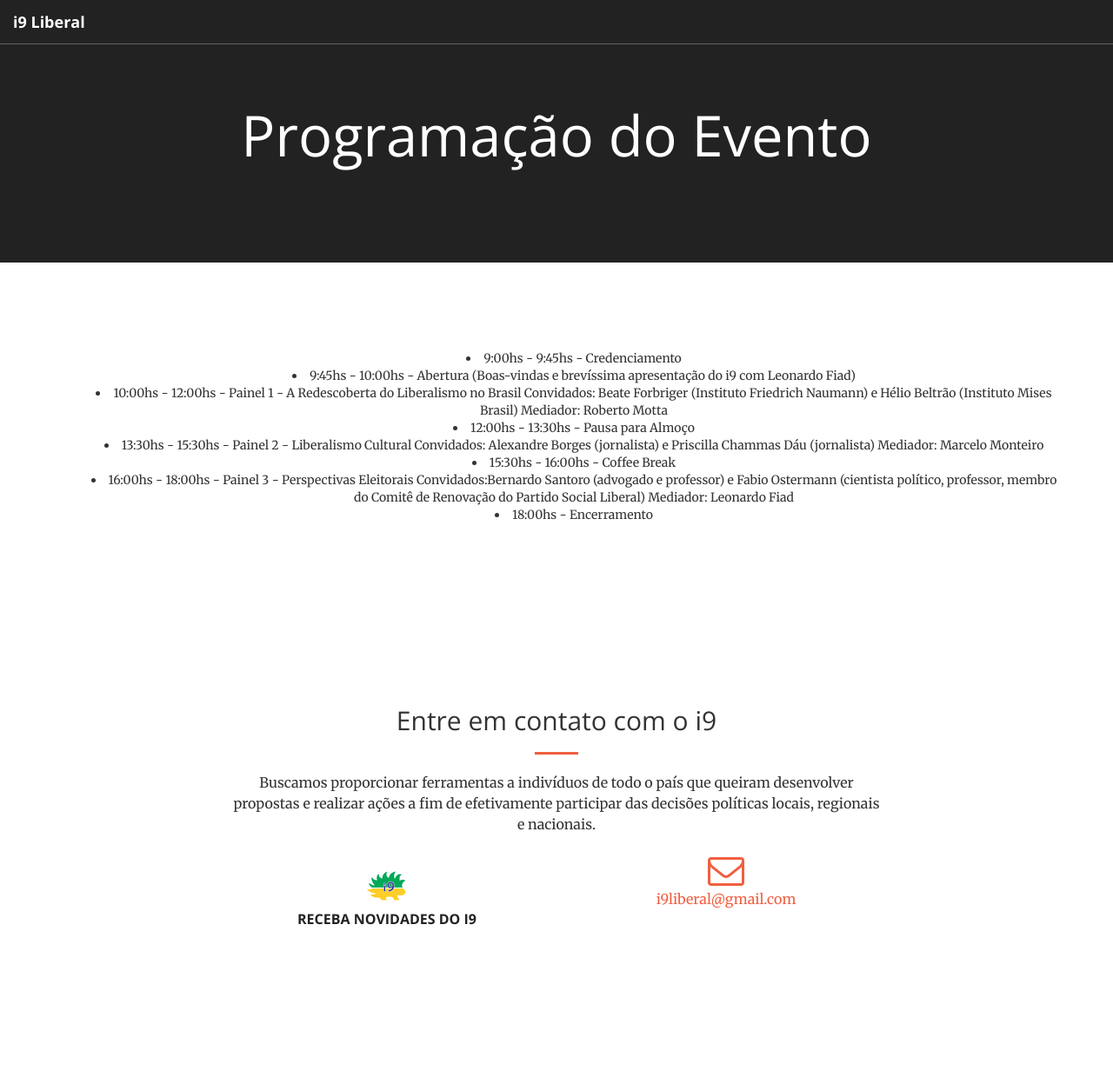
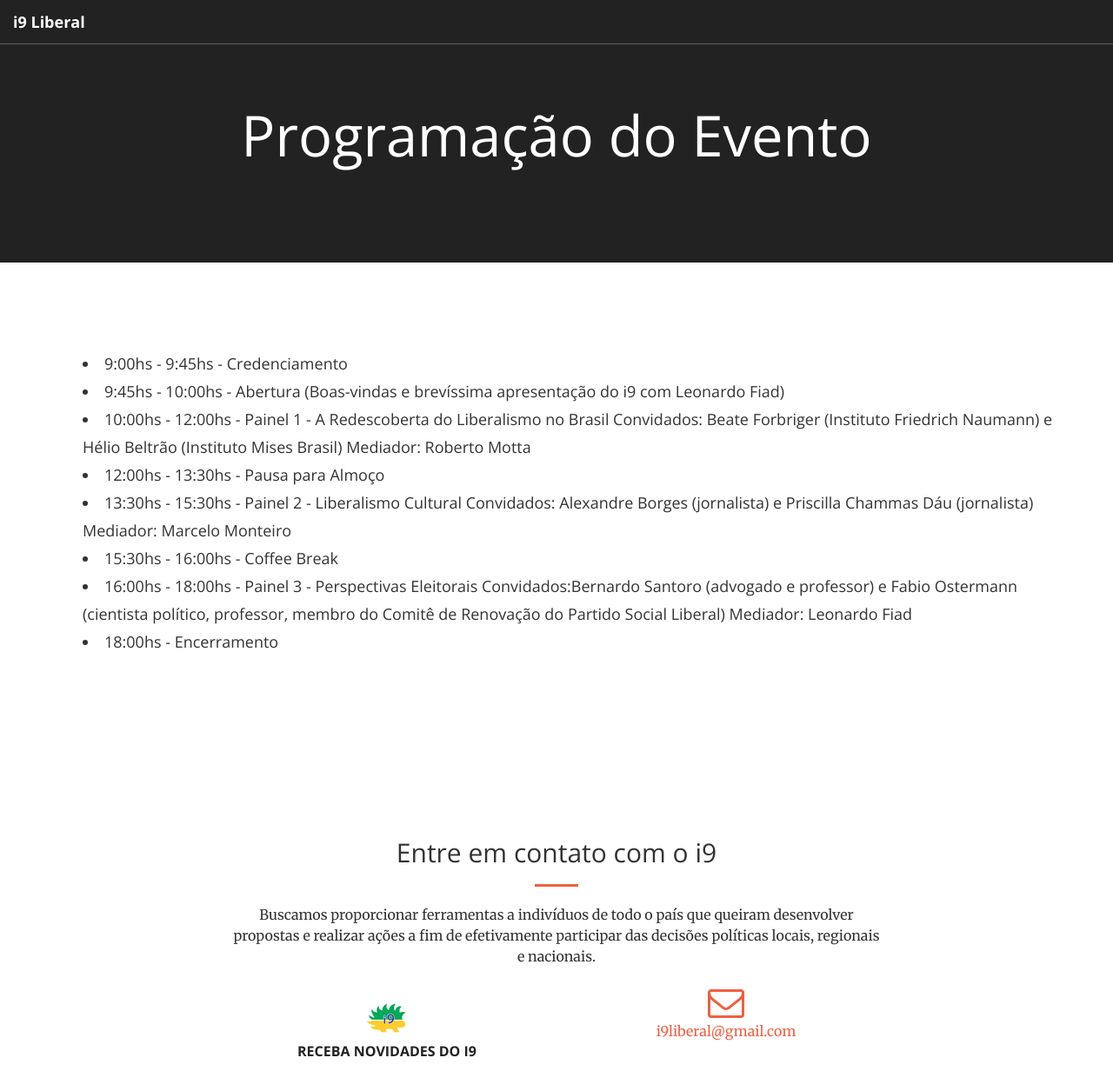
Before and after one commit to gustavolima/i9liberal, a Jekyll site: the page built from evento.html, in a window 1280 px wide and 1356 px high. Shown: the top 1255 px of the window at 87% size. Built offline with Jekyll 4.4.1, drawn with Linux system fonts in a browser that asks for light colours.

Commit message:
minor layout fix

```diff
--- a/evento.html
+++ b/evento.html
@@ -5,7 +5,7 @@
 <section>
   <div class="container">
     <div class="row">
-      <div class="text-center">
+      <div style="font-size: 18px;line-height: 32px;font-family:'Open Sans','Helvetica Neue',Arial,sans-serif;">
         <ul style="list-style-position: inside">
           <li>9:00hs - 9:45hs - Credenciamento</li>
 
```
